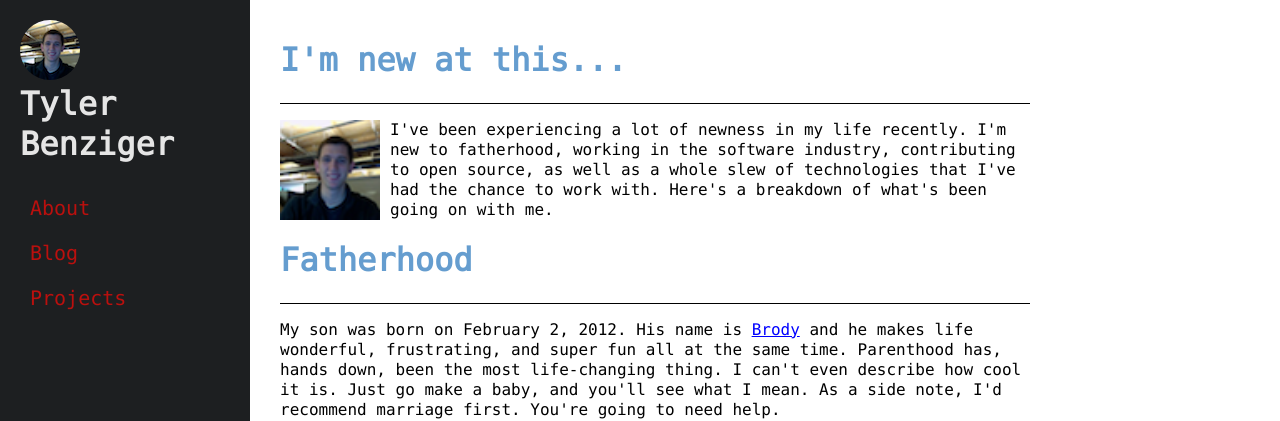
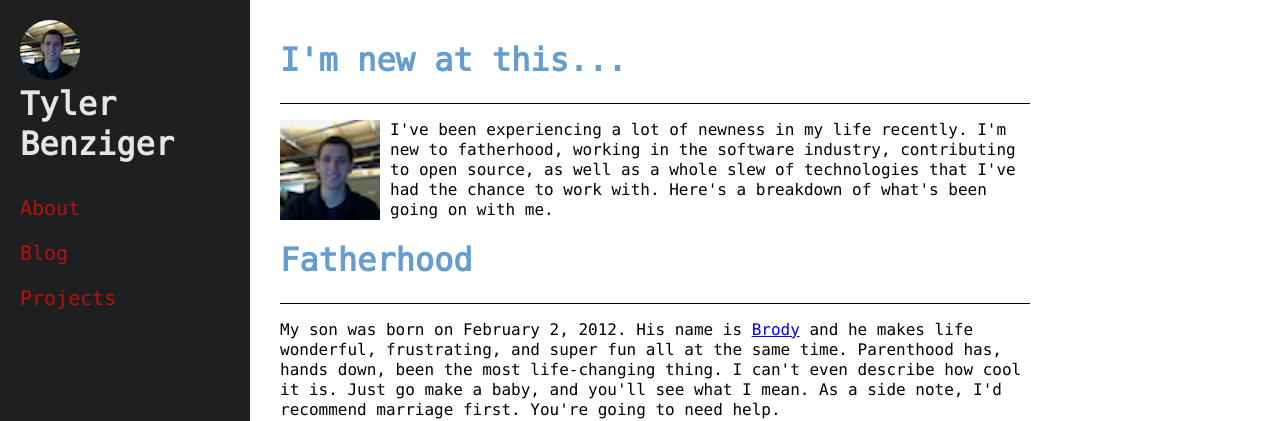
Before and after one commit to tybenz/blog, a Jekyll site: the page built from index.html, in a window 1280 px wide. Shown: the top 421 px of the page. Built offline with Jekyll 4.4.1, drawn with Linux system fonts in a browser that asks for light colours; comment, search, counter and statistics services are not loaded.

Commit message:
style tweaks

```diff
--- a/css/styles.css
+++ b/css/styles.css
@@ -48,6 +48,7 @@
   color: #BA100E;
   font-size: 20px;
   padding: 10px;
+  margin: 0 -7px 0 -10px;
 }
 
 .sidebar .nav li:hover {
@@ -126,13 +127,13 @@
   }
 
   .sidebar .nav {
-    margin-top: 0;
+    margin-top: 10px;
   }
 
   .sidebar .nav li {
     float: left;
     padding: 0;
-    margin-right: 20px;
+    margin: 0 20px 0 0;
   }
 
   .sidebar .social {
@@ -166,7 +167,7 @@
   }
 
   .sidebar .nav li {
-    font-size: 16px;
+    font-size: 18px;
   }
 
   .post .post-header {
```
